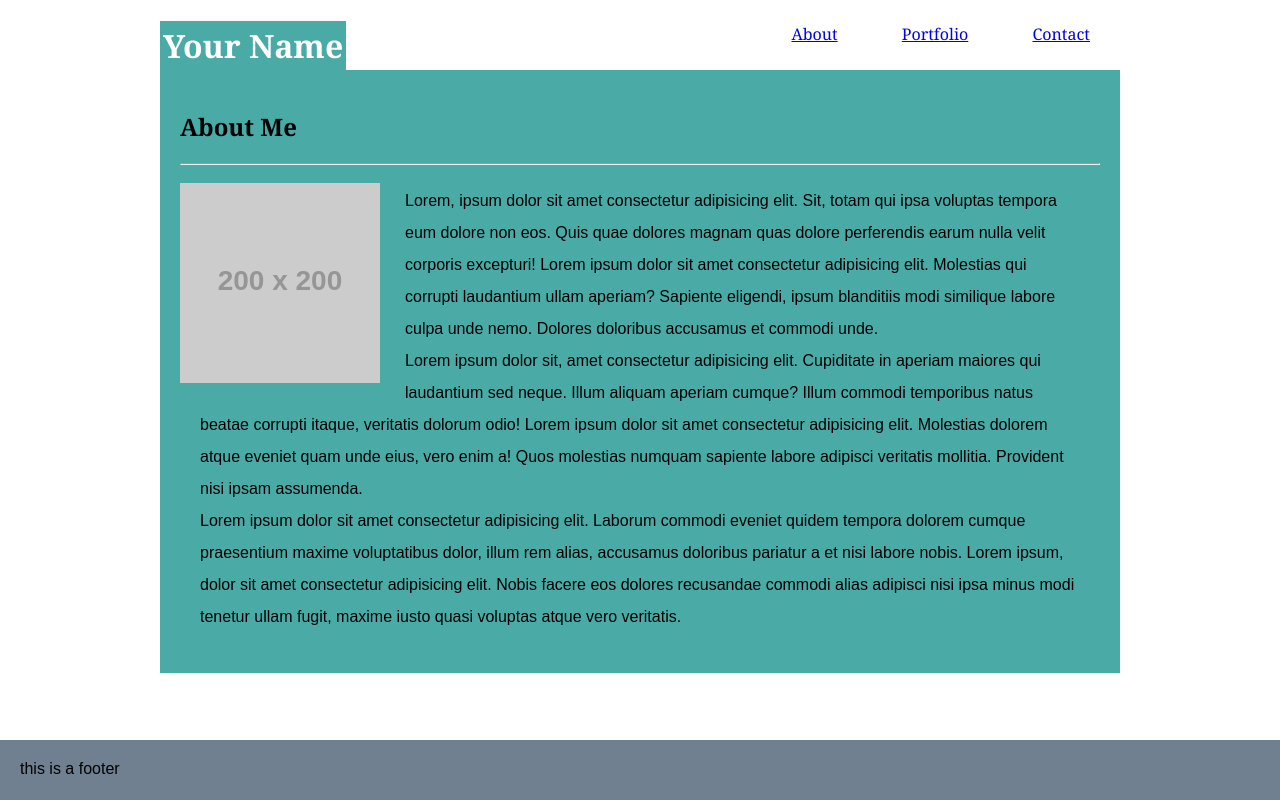
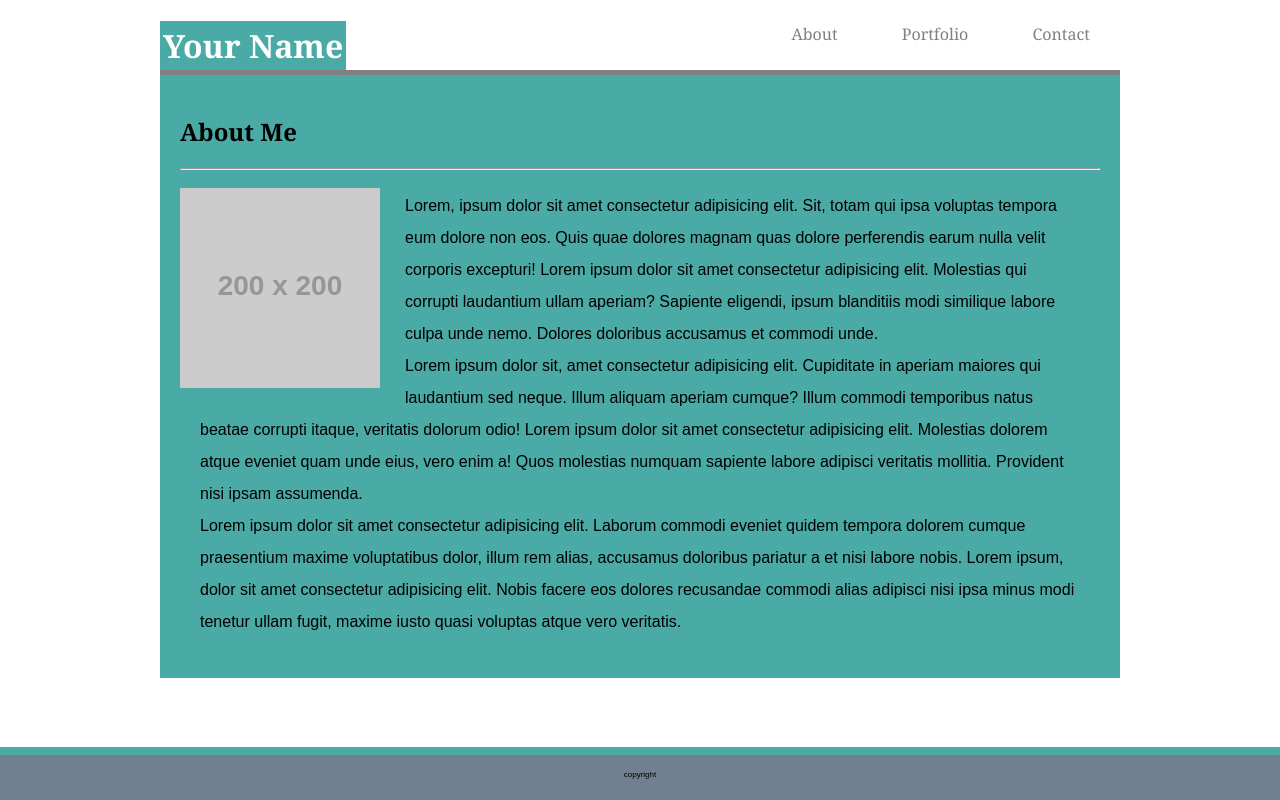
Before and after one commit to annapark23/Basic-Portfolio, a plain HTML site: page index.html in a window 1280 px wide. Drawn offline with Linux system fonts and the light colour scheme; placeholder pictures from the web are drawn by us; a script that the page names is missing.

Commit message:
i fixed footer on the index.html and the blue color of the hyperlinks

```diff
--- a/assets/css/style.css
+++ b/assets/css/style.css
@@ -13,6 +13,7 @@ header{
     background-color: #ffffff;
     font-family: 'Georgia', Times, 'Times New Roman', serif;
     margin: 0 160px;
+    border-bottom: 5px solid grey;
 }
 #name{
     position:absolute;
@@ -35,6 +36,8 @@ li{
 }
 a{
     text-align: center;
+    color: grey;
+    text-decoration: none;
 }
 
 footer{
@@ -46,8 +49,14 @@ footer{
 }
 
 .wrapper{
-    padding: 20px;
-    height:20px;
+    padding: 15px;
+    height:15px;
+    border-top: 8px solid #4aaaa5;
+    text-align:center;
+    font-size: 8px;
+
+
+
 }
 
 .inputsection{
@@ -84,6 +93,7 @@ p{
     margin-right: 25px;
 
 }
+
 
 
 /*
--- a/index.html
+++ b/index.html
@@ -60,7 +60,7 @@
 
     <footer>
         <div class="wrapper">
-            this is a footer
+            copyright
         </div>
     </footer>
 
```
